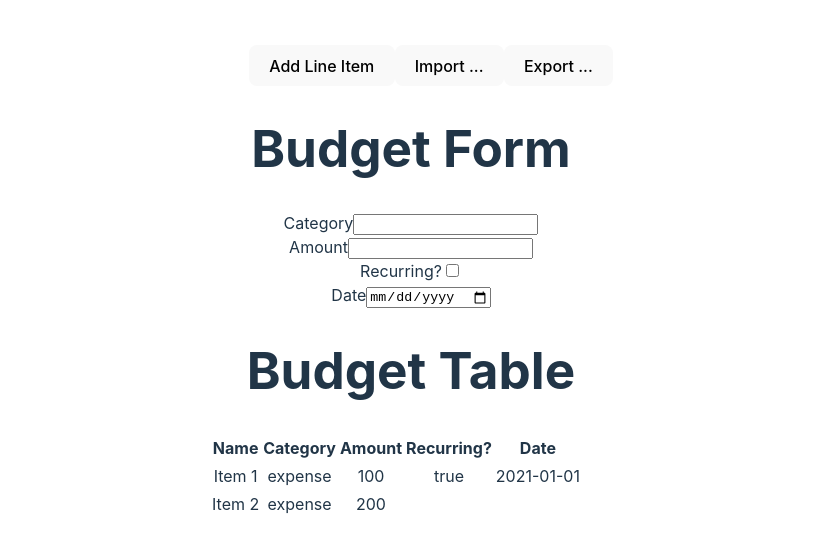
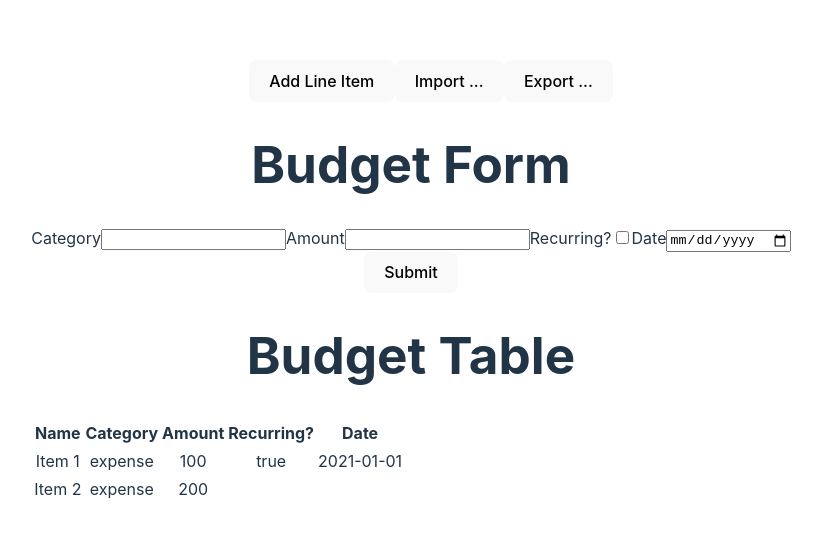
Before and after one commit to reabel/RxDBudget, a Vue app in the folder frontend/budget-vue/: page / in a window 1280 px wide. Shown: the part 126-678 px from the top of the page, without its empty margins (229-1051 px from the left). Built offline with nearby package versions, Linux system fonts and the light colour scheme.

Commit message:
tying store to form

```diff
--- a/frontend/budget-vue/src/components/BudgetForm.vue
+++ b/frontend/budget-vue/src/components/BudgetForm.vue
@@ -1,37 +1,48 @@
 <script setup lang="ts">
-
+import { useBudgetStore } from '../stores/budgetstore';
+import { ref } from 'vue';
+const store = useBudgetStore();
+const category = ref('');
+const submit = () => {
+  console.log('submitting');
+  store.addLineItem({
+    name: 'test',
+    type: category.value,
+    price: 100,
+    recurring: false,
+    date: new Date(),
+  });
+};
 </script>
 
 <template>
   <h1>Budget Form</h1>
-
+  <div style="display: flex">
     <div>
       <label for="category">Category</label>
-    <input type="select" id="category" name="category">
+      <input type="select" id="category" :value="category" name="category" />
     </div>
 
     <div>
       <label for="amount">Amount</label>
-    <input type="currency" id="amount" name="amount">
+      <input type="currency" id="amount" name="amount" />
     </div>
-
 
     <div>
       <label for="recurring">Recurring?</label>
-    <input type="checkbox" id="recurring" name="recurring">
+      <input type="checkbox" id="recurring" name="recurring" />
     </div>
 
     <div>
       <label for="date">Date</label>
-    <input type="date" id="date" name="date">
+      <input type="date" id="date" name="date" />
     </div>
-
-
+  </div>
+  <button @click="submit">Submit</button>
 </template>
 
 <style scoped>
 .read-the-docs {
   color: #888;
 }
-
 </style>
```
Lines whose indentation alone changed are shown as unchanged.
